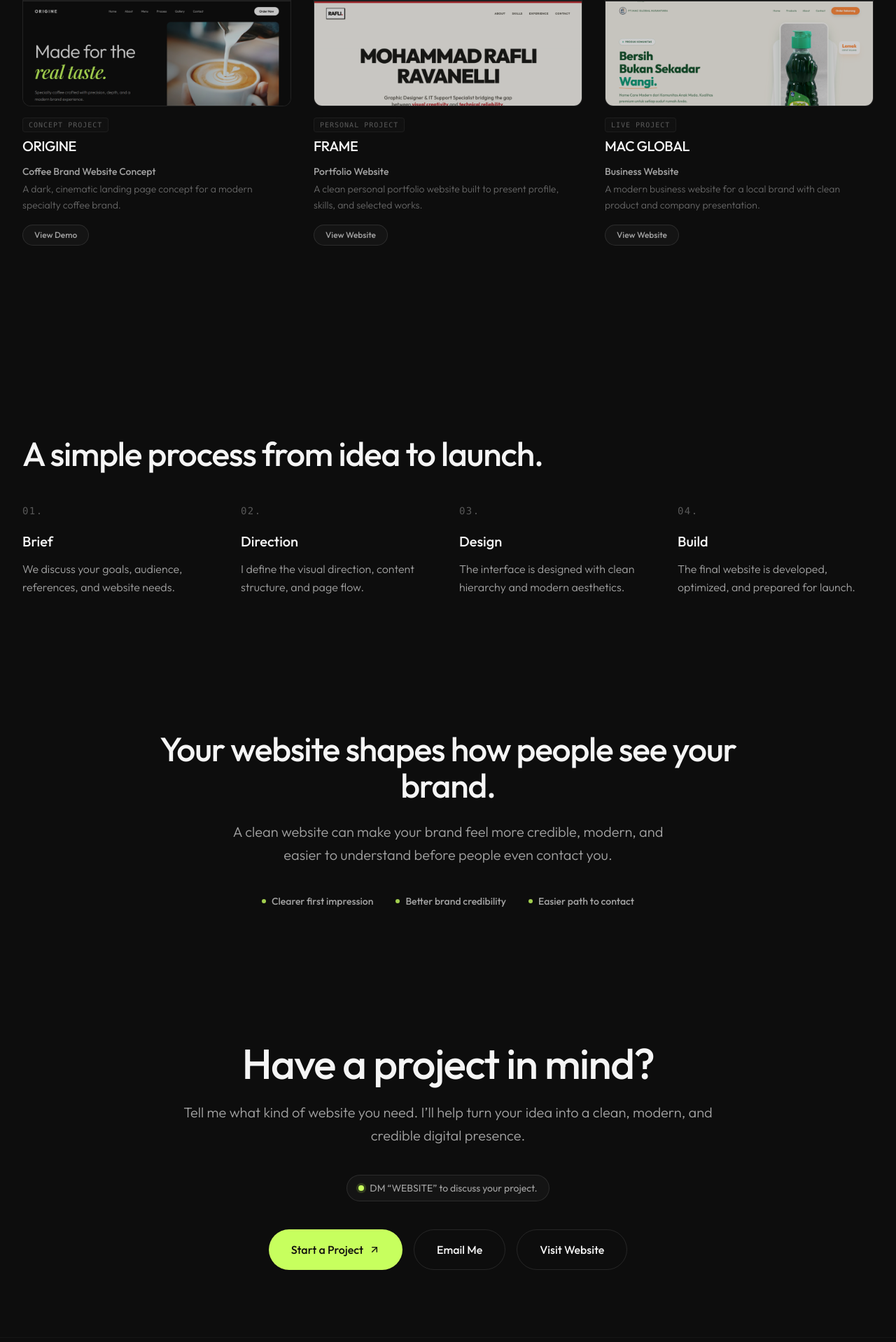
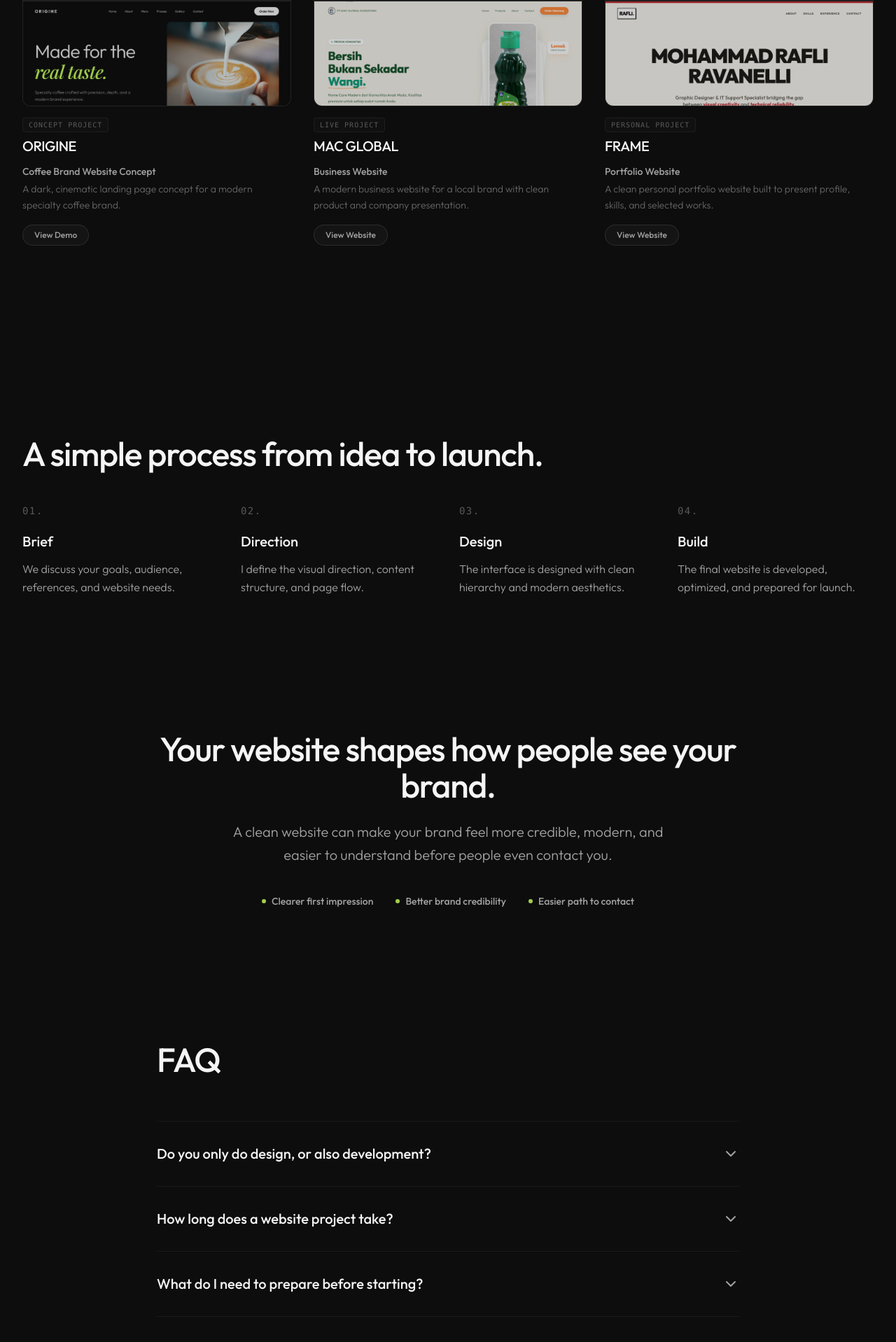
Before and after one commit to arthanabastala/madenynabas, a React (Vite) app: page / in a window 1280 px wide. Shown: the part 1977-3895 px from the top of the page at 70% size. Built offline with nearby package versions, Linux system fonts and the light colour scheme.

Commit message:
feat: add FAQ section and refine site navigation
- Add FAQ component to application
- Update project list order
- Standardize scroll-to-section offsets
- Rename package from react-example to madebynabas

```diff
--- a/package.json
+++ b/package.json
@@ -1,5 +1,5 @@
 {
-  "name": "react-example",
+  "name": "madebynabas",
   "private": true,
   "version": "0.0.0",
   "type": "module",
--- a/src/App.tsx
+++ b/src/App.tsx
@@ -10,6 +10,7 @@ import { Services } from './components/Services';
 import { Projects } from './components/Projects';
 import { Process } from './components/Process';
 import { Editorial } from './components/Editorial';
+import { FAQ } from './components/FAQ';
 import { Contact } from './components/Contact';
 import { Footer } from './components/Footer';
 
@@ -24,6 +25,7 @@ export default function App() {
         <Projects />
         <Process />
         <Editorial />
+        <FAQ />
         <Contact />
       </main>
       <Footer />
--- a/src/components/Contact.tsx
+++ b/src/components/Contact.tsx
@@ -43,12 +43,23 @@ export function Contact() {
               Email Me
             </a>
             <a
-              href="https://madebynabas.vercel.app"
-              target="_blank"
-              rel="noopener noreferrer"
+              href="#works"
+              onClick={(e) => {
+                e.preventDefault();
+                const target = document.getElementById("works");
+                if (target) {
+                  const navbarHeight = 80;
+                  const extraOffset = 20;
+                  const targetPosition = target.getBoundingClientRect().top + window.scrollY - navbarHeight - extraOffset;
+                  window.scrollTo({
+                    top: targetPosition,
+                    behavior: "smooth"
+                  });
+                }
+              }}
               className="inline-flex justify-center items-center gap-2 px-8 py-4 rounded-full bg-transparent border border-white/10 flex-1 sm:flex-none hover:bg-white/5 transition-all duration-300 font-medium"
             >
-              Visit Website
+              View Projects
             </a>
           </div>
         </motion.div>
--- a/src/components/Hero.tsx
+++ b/src/components/Hero.tsx
@@ -7,10 +7,10 @@ export function Hero() {
     e.preventDefault();
     const target = document.getElementById(id);
     if (target) {
-      const navbarHeight = 96;
-      let extraOffset = 16;
+      const navbarHeight = 80;
+      let extraOffset = 20;
       if (id === "process" || id === "contact") {
-        extraOffset = 40;
+        extraOffset = 24;
       }
       const targetPosition = target.getBoundingClientRect().top + window.scrollY - navbarHeight - extraOffset;
       window.scrollTo({
--- a/src/components/Navbar.tsx
+++ b/src/components/Navbar.tsx
@@ -10,10 +10,10 @@ export function Navbar() {
     setIsOpen(false);
     const target = document.getElementById(id);
     if (target) {
-      const navbarHeight = 96; // h-24 = 96px
-      let extraOffset = 16;
+      const navbarHeight = 80; // adjusted navbar height
+      let extraOffset = 20; // cleaner base offset
       if (id === "process" || id === "contact") {
-        extraOffset = 40;
+        extraOffset = 24; // slight extra offset
       }
       const targetPosition = target.getBoundingClientRect().top + window.scrollY - navbarHeight - extraOffset;
       window.scrollTo({
--- a/src/components/Projects.tsx
+++ b/src/components/Projects.tsx
@@ -12,21 +12,21 @@ const projects = [
     cta: "View Demo"
   },
   {
+    name: "MAC GLOBAL",
+    label: "Live Project",
+    type: "Business Website",
+    desc: "A modern business website for a local brand with clean product and company presentation.",
+    link: "https://macomunity.vercel.app/",
+    image: "/macweb.png",
+    cta: "View Website"
+  },
+  {
     name: "FRAME",
     label: "Personal Project",
     type: "Portfolio Website",
     desc: "A clean personal portfolio website built to present profile, skills, and selected works.",
     link: "https://nabastalaport.vercel.app/",
     image: "/portoweb.png",
-    cta: "View Website"
-  },
-  {
-    name: "MAC GLOBAL",
-    label: "Live Project",
-    type: "Business Website",
-    desc: "A modern business website for a local brand with clean product and company presentation.",
-    link: "https://macomunity.vercel.app/",
-    image: "/macweb.png",
     cta: "View Website"
   }
 ];
```
